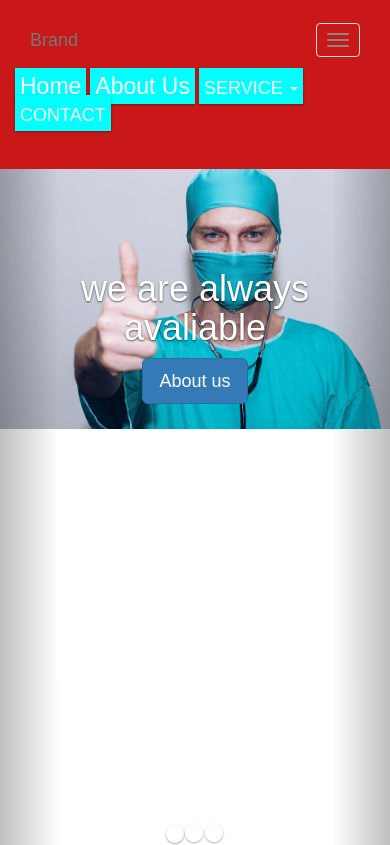
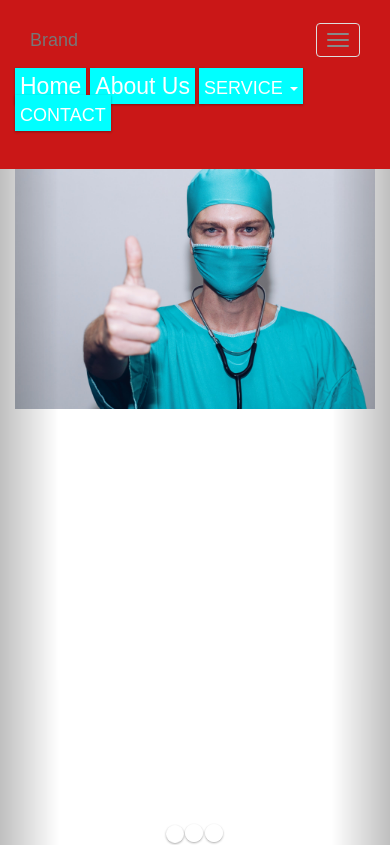
Before and after one commit to Princeantwi2k/Adom-Clinic, a React (Create React App) app: page / in a window 390 px wide. Shown: the top 845 px of the page. Built offline with nearby package versions, Linux system fonts and the light colour scheme; a web font is replaced by a local one.

Commit message:
added Caro.jsx

```diff
--- a/src/Component/Carousel/Caro.jsx
+++ b/src/Component/Carousel/Caro.jsx
@@ -10,7 +10,7 @@ const Caro = () => {
     <div>
       <div
         id="carousel-example-generic"
-        className="carousel slide"
+        className="carousel slide col-xs-12 col-sm-12 col-md-12 col-lg-12"
         data-ride="carousel"
       >
         <ol className="carousel-indicators">
@@ -26,10 +26,7 @@ const Caro = () => {
         <div className="carousel-inner caro" role="listbox">
           <div className="item active pic">
             <img src={pic} alt="nurse" />
-            <div className="carousel-caption text">
-              <h1>we are always avaliable</h1>
-              <button className="btn btn-primary btn-lg">About us</button>
-            </div>
+            <div className="carousel-caption text"></div>
           </div>
           <div className="item">
             <img src={pic1} alt="nurse" />
```
